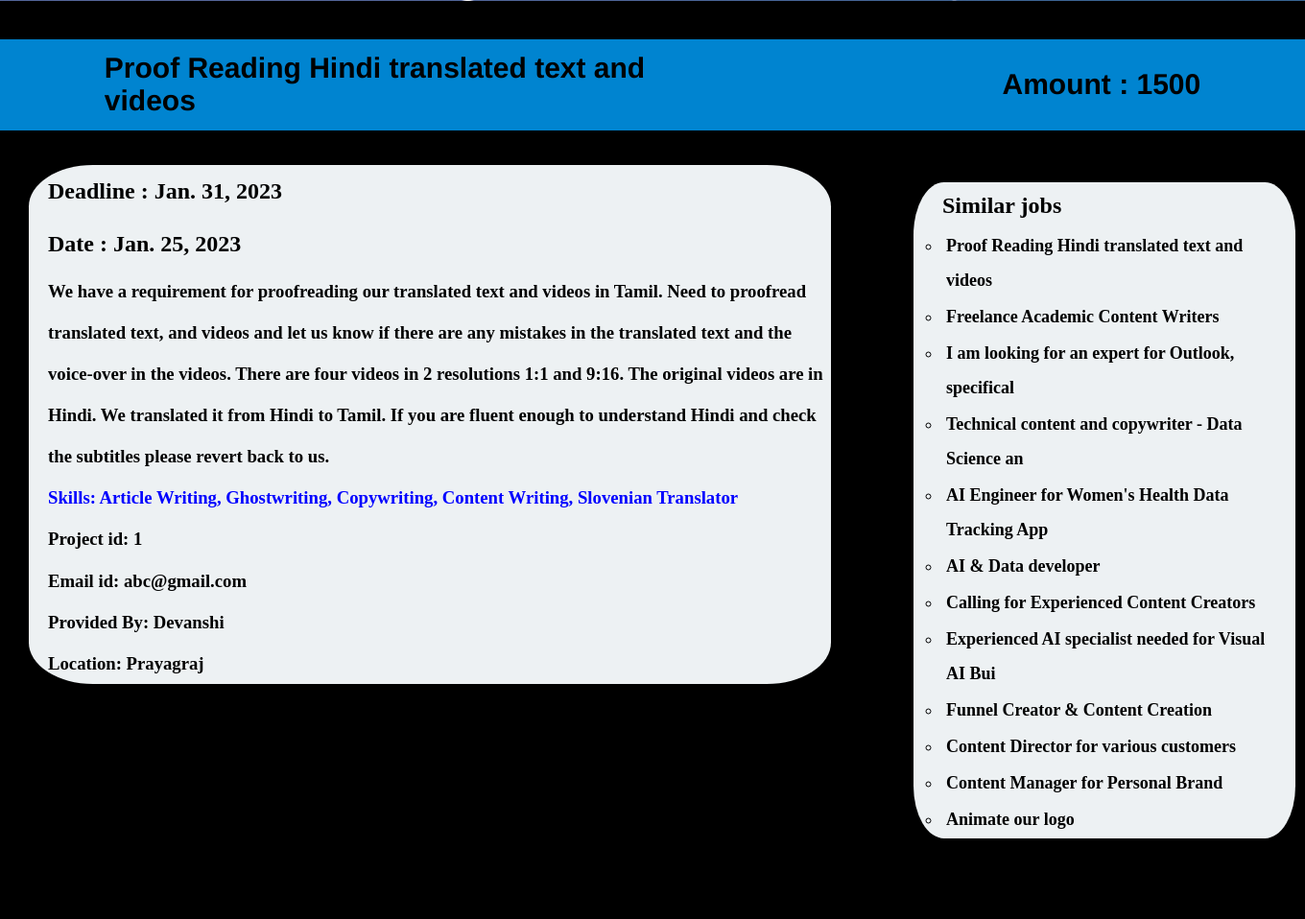
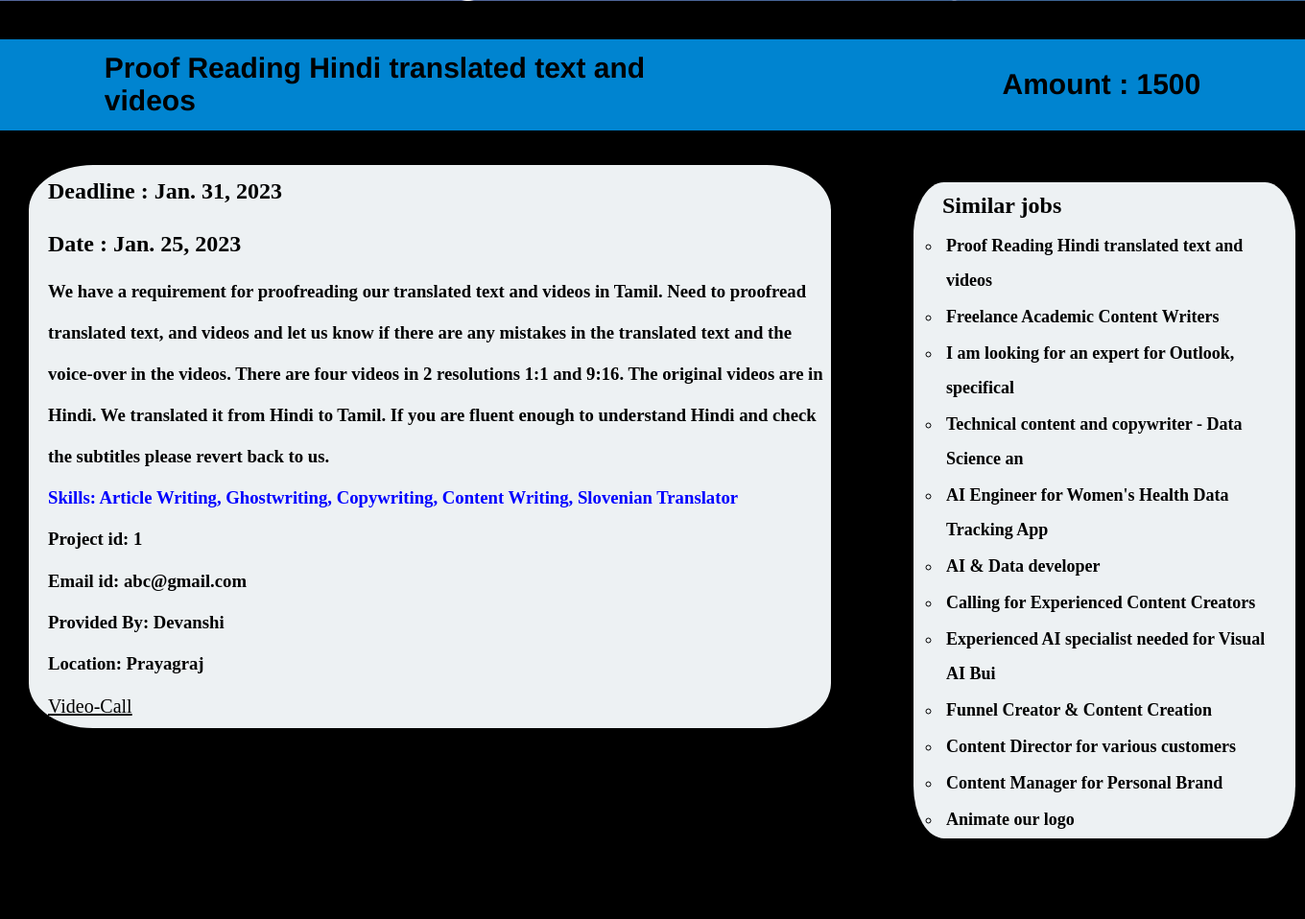
Before and after one commit to djajsk/Vlancing, a Django app: page /1 in a window 1360 px wide. Shown: the part 524-1482 px from the top of the page at 96% size. Run offline with Django 4.2, Linux system fonts and the light colour scheme; data comes from the database, SQL or seed files in the repository.

Commit message:
videocall page linked

```diff
--- a/vlance/Templates/VLANCE/job.html
+++ b/vlance/Templates/VLANCE/job.html
@@ -44,6 +44,9 @@
                         <h3> Email id: {{jobs.email}}</h3>
                         <h3> Provided By: {{jobs.provided_by}}</h3>
                         <h3> Location: {{jobs.location}}</h3>
+                        <a href="{% url 'videocall' %}" style="margin-left:0px; font-size: 20px; color:black;">
+                            <div class="show-more">Video-Call</div>
+                        </a>
                         </div>
                         <br>
                         <div class="other"><h2> Similar jobs</h2>
```
